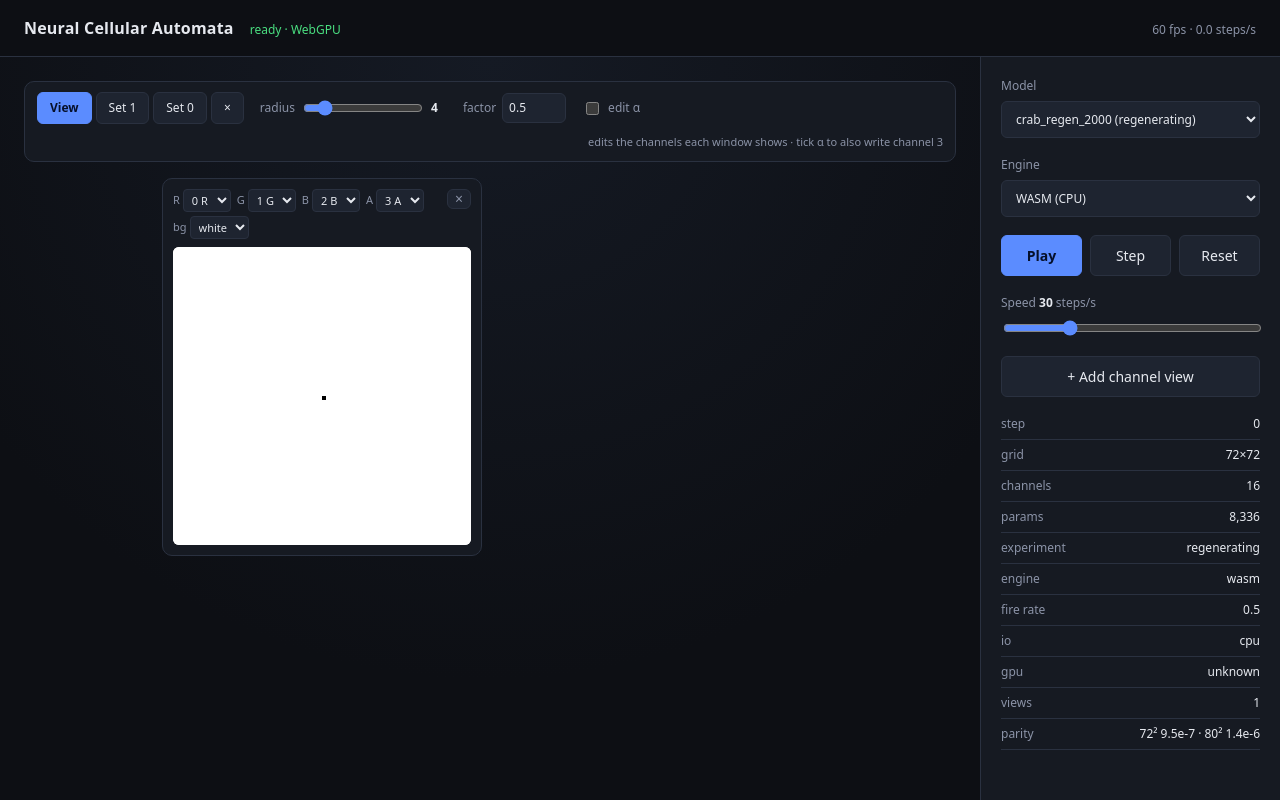
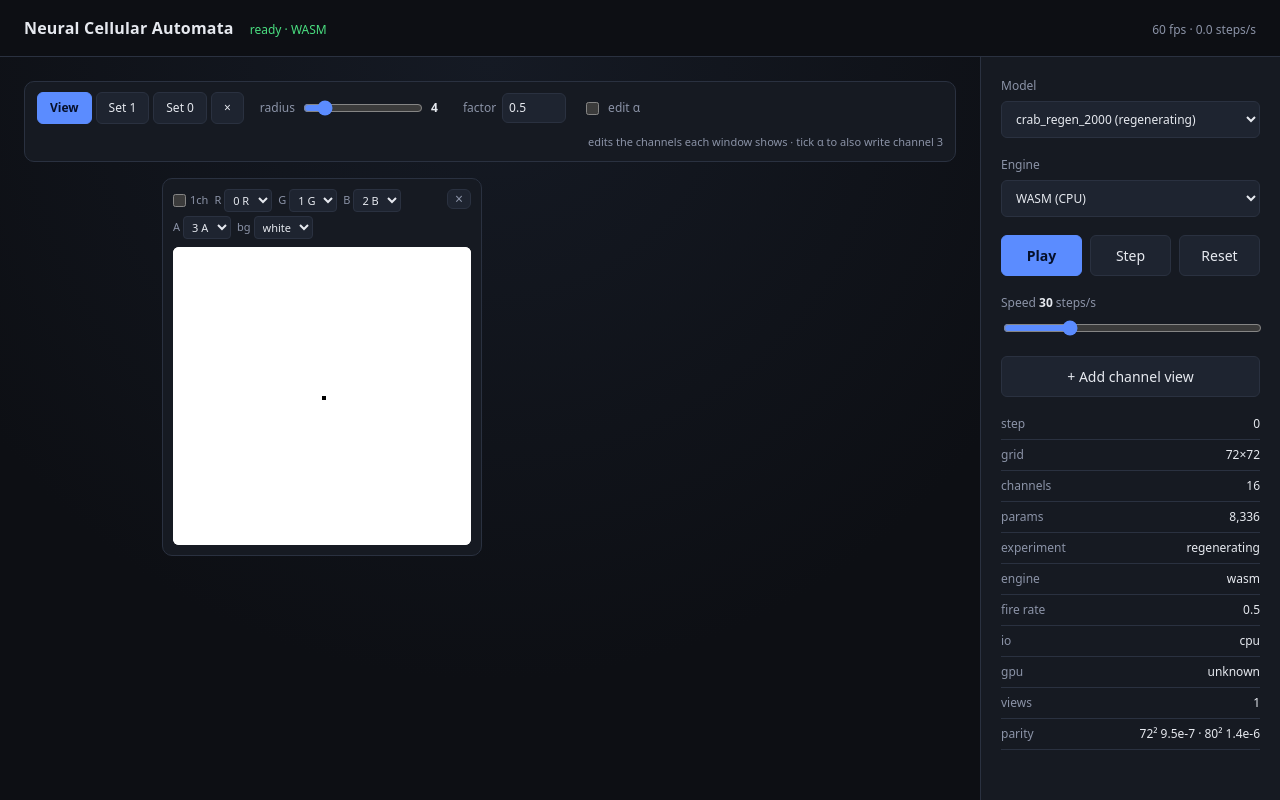
Before and after one commit to smufa/nca, a website built with Vite: page frontend/index.html in a window 1280 px wide. Built offline with nearby package versions, Linux system fonts and the light colour scheme; files whose address does not match are found by name; what onnxruntime-web would draw is missing.

Commit message:
frontend: per-window single-channel (1ch) toggle; fix status engine label
'1ch' locks G and B to R and disables them, so a window shows one channel as
grayscale (and the brush targets just that channel).

```diff
--- a/frontend/src/main.ts
+++ b/frontend/src/main.ts
@@ -265,6 +265,15 @@ function createView(mapping: ChannelMapping): View {
     return sel;
   };
 
+  const singleWrap = document.createElement('label');
+  singleWrap.className = 'single';
+  singleWrap.title = 'Show a single channel as grayscale';
+  const singleBox = document.createElement('input');
+  singleBox.type = 'checkbox';
+  singleWrap.appendChild(singleBox);
+  singleWrap.appendChild(document.createTextNode('1ch'));
+  channels.appendChild(singleWrap);
+
   const rSel = mkChannel('R', false);
   const gSel = mkChannel('G', false);
   const bSel = mkChannel('B', false);
@@ -317,6 +326,13 @@ function createView(mapping: ChannelMapping): View {
   };
 
   const sync = (): void => {
+    // Single-channel mode: R drives G and B, which are disabled.
+    if (singleBox.checked) {
+      gSel.value = rSel.value;
+      bSel.value = rSel.value;
+    }
+    gSel.disabled = singleBox.checked;
+    bSel.disabled = singleBox.checked;
     view.mapping = {
       r: Number(rSel.value),
       g: Number(gSel.value),
@@ -326,7 +342,7 @@ function createView(mapping: ChannelMapping): View {
     };
     drawView(view);
   };
-  for (const sel of [rSel, gSel, bSel, aSel, bgSel]) {
+  for (const sel of [rSel, gSel, bSel, aSel, bgSel, singleBox]) {
     sel.addEventListener('change', sync);
   }
 
@@ -453,7 +469,7 @@ async function selectModel(model: ManifestModel): Promise<void> {
   rebuildViews();
   drawAll();
   updateInfo();
-  setStatus('ready · WebGPU', 'ok');
+  setStatus(`ready · ${runner.mode === 'gpu' ? 'WebGPU' : 'WASM'}`, 'ok');
 }
 
 async function loadModels(): Promise<void> {
--- a/frontend/src/style.css
+++ b/frontend/src/style.css
@@ -202,6 +202,20 @@ main {
   border-radius: 4px;
 }
 
+.channels select:disabled {
+  opacity: 0.4;
+}
+
+.channels label.single {
+  gap: 4px;
+  cursor: pointer;
+}
+
+.channels input[type='checkbox'] {
+  margin: 0;
+  accent-color: var(--accent);
+}
+
 .view canvas {
   display: block;
   width: 100%;
```
